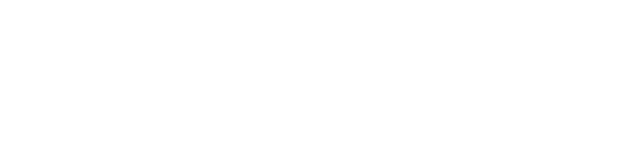
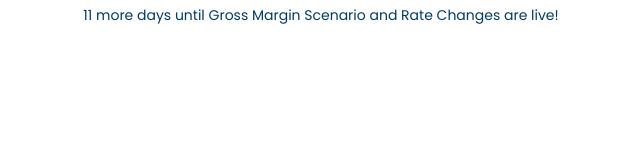
Before and after one commit to michellehulan/GMS-Countdown, a plain HTML site: page index.html in a window 1280 px wide. Shown: the whole page, without its empty margins (319-959 px from the left). Drawn offline with Linux system fonts and the light colour scheme.

Commit message:
Update index.html

```diff
--- a/index.html
+++ b/index.html
@@ -1,3 +1,8 @@
+<!DOCTYPE html>
+<html>
+<head>
+<meta charset="UTF-8">
+<title>Countdown</title>
 <style>
   @import url('https://fonts.googleapis.com/css2?family=Poppins&display=swap');
   body {
@@ -7,12 +12,32 @@
     display: flex;
     justify-content: center;
     align-items: center;
-    height: auto;          /* Changed from 100vh to auto */
+    height: auto;
     margin: 0;
-    padding: 5px 10px;     /* Small padding for neatness */
-    white-space: nowrap;   /* Keep everything in one line */
+    padding: 5px 10px;
+    white-space: nowrap;
   }
   #countdown {
-    white-space: nowrap;   /* Prevent line breaks inside countdown */
+    white-space: nowrap;
   }
 </style>
+</head>
+<body>
+<div id="countdown"></div>
+
+<script>
+  function update() {
+    const today = new Date();
+    const target = new Date(today.getFullYear(), 11, 2); // December 2 (month 11, zero-based)
+    if (today > target) {
+      target.setFullYear(target.getFullYear() + 1);
+    }
+    const diff = target - today;
+    const days = Math.ceil(diff / (1000 * 60 * 60 * 24));
+    document.getElementById('countdown').textContent = days + " more days until Gross Margin Scenario and Rate Changes are live!";
+  }
+  update();
+  setInterval(update, 1000 * 60 * 60); // update every hour
+</script>
+</body>
+</html>
```
